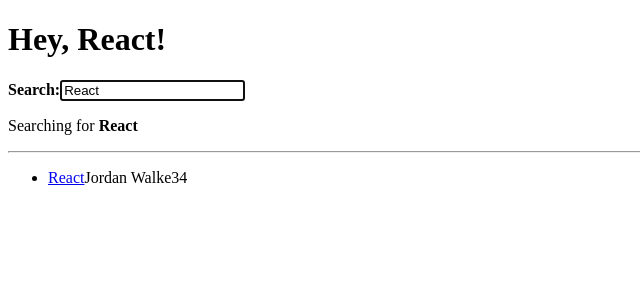
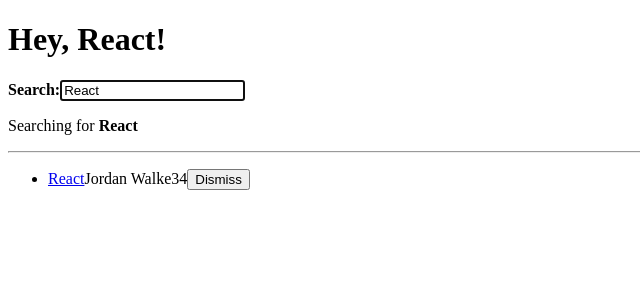
Before and after one commit to lixo27/hackerstories23, a React (Vite) app: page / in a window 1280 px wide. Shown: the top 300 px of the page, without its empty margins (0-640 px from the left). Built offline with nearby package versions, Linux system fonts and the light colour scheme.

Commit message:
Add remove item handler

```diff
--- a/src/features/Story/components/List/index.jsx
+++ b/src/features/Story/components/List/index.jsx
@@ -1,20 +1,24 @@
 import Proptypes from 'prop-types'
 
-const List = ({ items }) => (
+const List = ({ items, onRemoveItem }) => (
     <ul>
         {items.map((item) => (
-            <ListItem key={item.objectID} {...item} />
+            <ListItem key={item.objectID} item={item} onRemove={onRemoveItem} />
         ))}
     </ul>
 )
 
 List.propTypes = {
-    items: Proptypes.array
+    items: Proptypes.array,
+    onRemoveItem: Proptypes.func,
 }
 
 export default List
 
-const ListItem = ({ url, title, author, num_comments, points }) => (
+const ListItem = ({ item, onRemove }) => {
+    const { url, title, author, num_comments, points } = item
+
+    return (
         <li>
             <span>
                 <a href={url}>{title}</a>
@@ -22,13 +26,24 @@
             <span>{author}</span>
             <span>{num_comments}</span>
             <span>{points}</span>
+            <span>
+                <button type='button' onClick={() => {
+                    onRemove(item)
+                }}>
+                    Dismiss
+                </button>
+            </span>
         </li>
     )
+}
 
 ListItem.propTypes = {
+    item: Proptypes.shape({
         url: Proptypes.string,
         title: Proptypes.string,
         author: Proptypes.string,
         num_comments: Proptypes.number,
         points: Proptypes.number,
+    }),
+    onRemove: Proptypes.func,
 }
--- a/src/features/Story/services/index.jsx
+++ b/src/features/Story/services/index.jsx
@@ -1,4 +1,4 @@
-export const stories = [
+export const initialStories = [
     {
         title: 'React',
         url: 'https://reactjs.org',
--- a/src/pages/Home/index.jsx
+++ b/src/pages/Home/index.jsx
@@ -1,14 +1,23 @@
-import { filterStoriesByTitle, stories } from '../../features/Story/services'
+import { useState } from 'react'
+import { filterStoriesByTitle, initialStories } from '../../features/Story/services'
 import { welcome } from '../../features/Welcome/services'
 import { useStorageState } from '../../hooks'
 import Template from './template'
 
 const Home = () => {
   const [searchTerm, setSearchTerm] = useStorageState('searchTerm', 'React')
+  const [stories, setStories] = useState(initialStories)
+
   const searchedStories = filterStoriesByTitle(stories, searchTerm)
 
   const handleSearch = (event) => {
     setSearchTerm(event.target.value)
+  }
+
+  const handleRemoveItem = (item) => {
+    setStories(stories.filter(
+      (story) => item.objectID !== story.objectID
+    ))
   }
 
   return (
@@ -17,6 +26,7 @@
       searchTerm={searchTerm}
       onSearch={handleSearch}
       items={searchedStories}
+      onRemoveItem={handleRemoveItem}
     />
   )
 }
--- a/src/pages/Home/template.jsx
+++ b/src/pages/Home/template.jsx
@@ -3,13 +3,13 @@
 import Search from '../../features/Story/components/Search'
 import Greeting from '../../features/Welcome/components/Greeting'
 
-const Template = ({ welcome, searchTerm, onSearch, items }) => (
+const Template = ({ welcome, searchTerm, onSearch, items, onRemoveItem }) => (
   <>
     <Greeting greeting={welcome.greeting} title={welcome.title} />
     <Search searchTerm={searchTerm} onSearch={onSearch} hasSearchFocus />
 
     <hr />
-    <List items={items} />
+    <List items={items} onRemoveItem={onRemoveItem} />
   </>
 )
 
@@ -17,7 +17,8 @@
   welcome: Proptypes.object,
   searchTerm: Proptypes.string,
   onSearch: Proptypes.func,
-  items: Proptypes.array
+  items: Proptypes.array,
+  onRemoveItem: Proptypes.func,
 }
 
 export default Template
```
Lines whose indentation alone changed are shown as unchanged.
